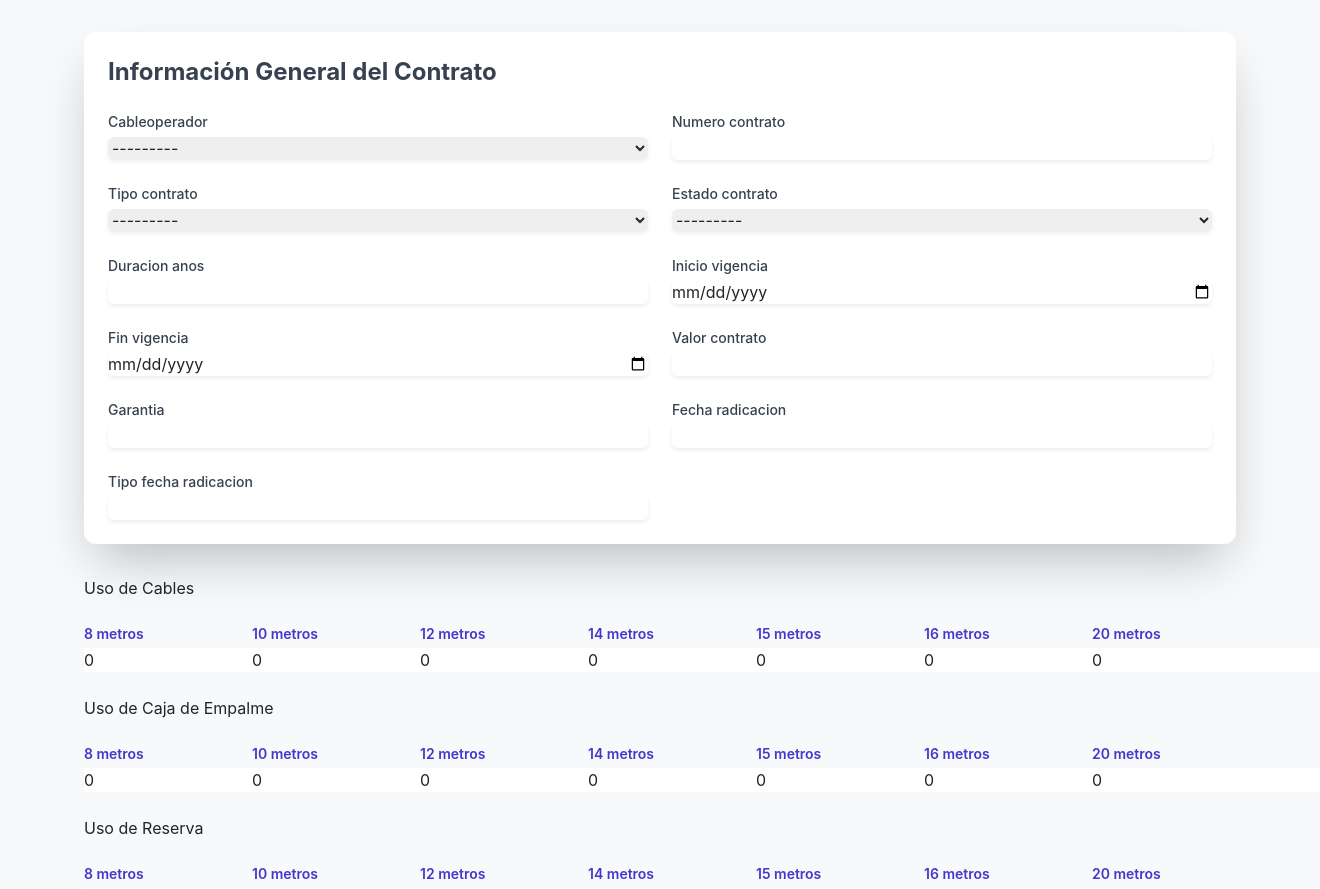
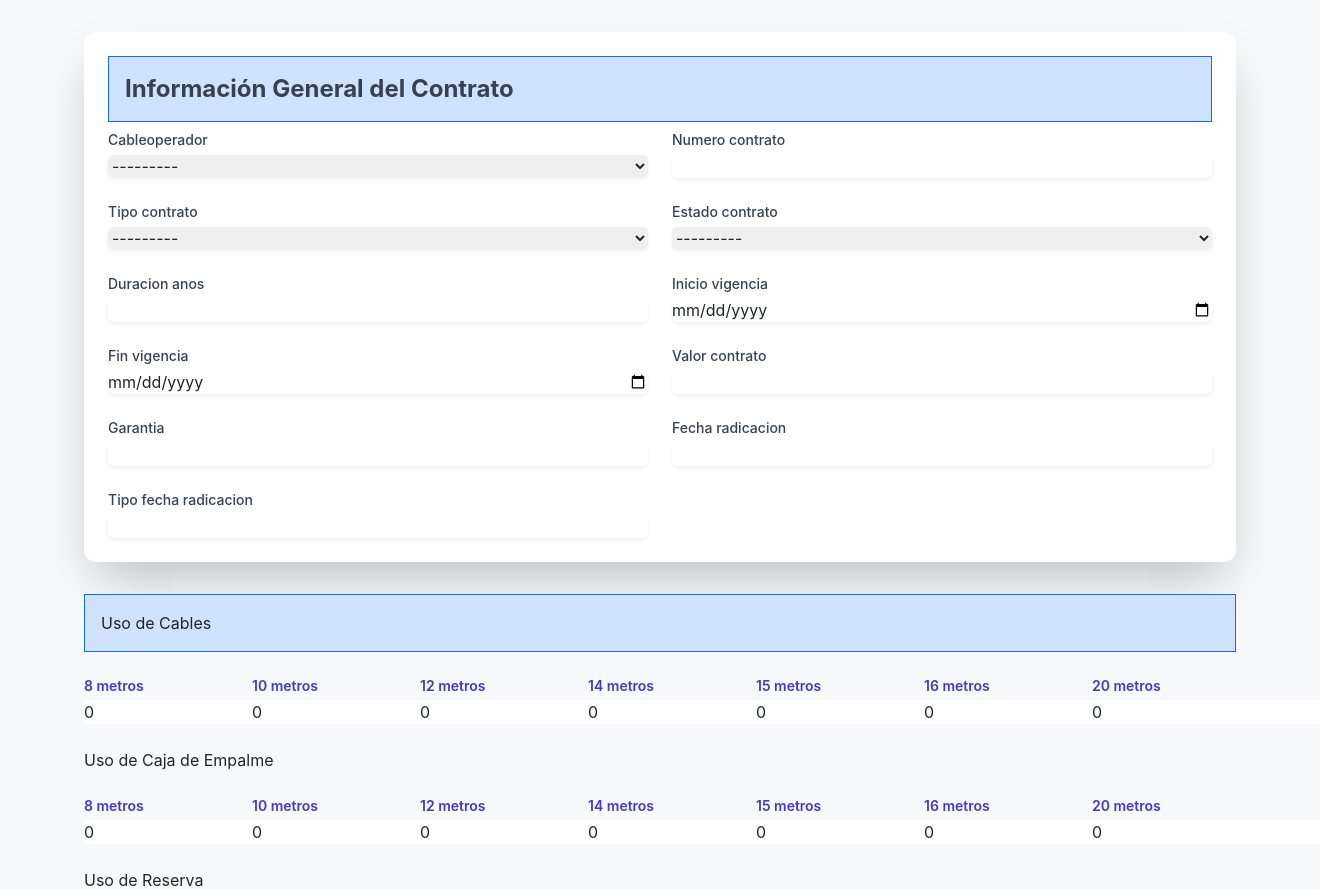
Before and after one commit to Adrian04g/Air-e_app, a Django app: page /contratos/ in a window 1320 px wide; the page is wider, and only the part inside the window is pictured. Shown: the part 65-954 px from the top of that part. Run offline with Django 5.2, Linux system fonts and the light colour scheme; data that the repository does not hold is empty; parts of the project's set-up code (start-up, migrations or seed data) failed here and were passed over; some libraries are stand-ins or nearby versions.

Commit message:
se colocaron bordes y fondos

```diff
--- a/INF_CE/INF_CE/templates/contratos/crear_contrato.html
+++ b/INF_CE/INF_CE/templates/contratos/crear_contrato.html
@@ -30,7 +30,7 @@
 
         <!-- SECCIÓN 1: DATOS GENERALES DEL CONTRATO -->
         <div class="bg-white p-6 rounded-xl shadow-2xl">
-            <h2 class="text-2xl font-bold text-gray-700 mb-6">Información General del Contrato</h2>
+            <h2 class="text-2xl font-bold text-gray-700 mb-6 p-3 mb-2 bg-primary-subtle text-emphasis-primary border border-primary">Información General del Contrato</h2>
             <div class="grid grid-cols-1 md:grid-cols-2 gap-6">
                 {% for field in form %}
                     <div class="field-wrapper">
@@ -50,7 +50,7 @@
         <div class="space-y-6">
 
             <!-- Cable Formset -->
-            <div class="form-section-header">Uso de Cables</div>
+            <div class="form-section-header p-3 mb-2 bg-primary-subtle text-emphasis-primary border border-primary">Uso de Cables</div>
             <div class="form-section-body">
                 {{ cable_formset.management_form }}
                 {% for form in cable_formset %}
```
